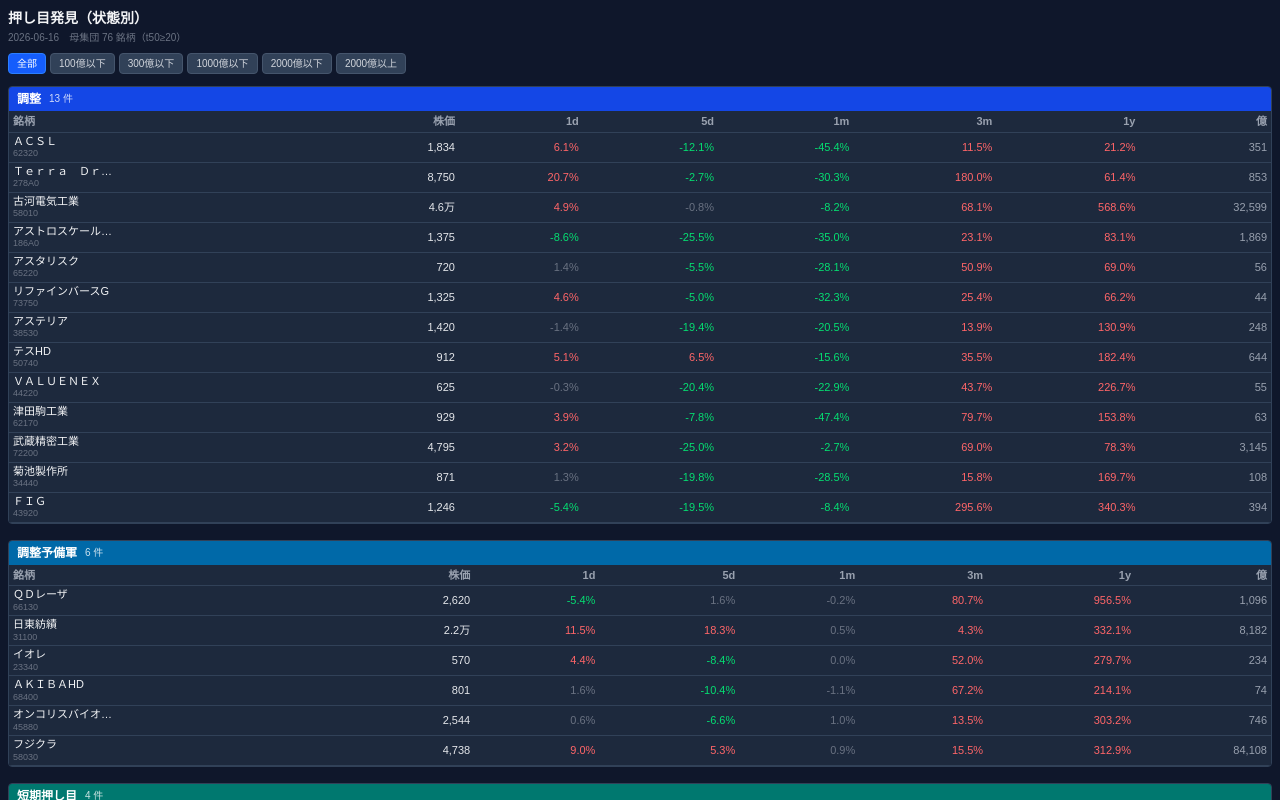
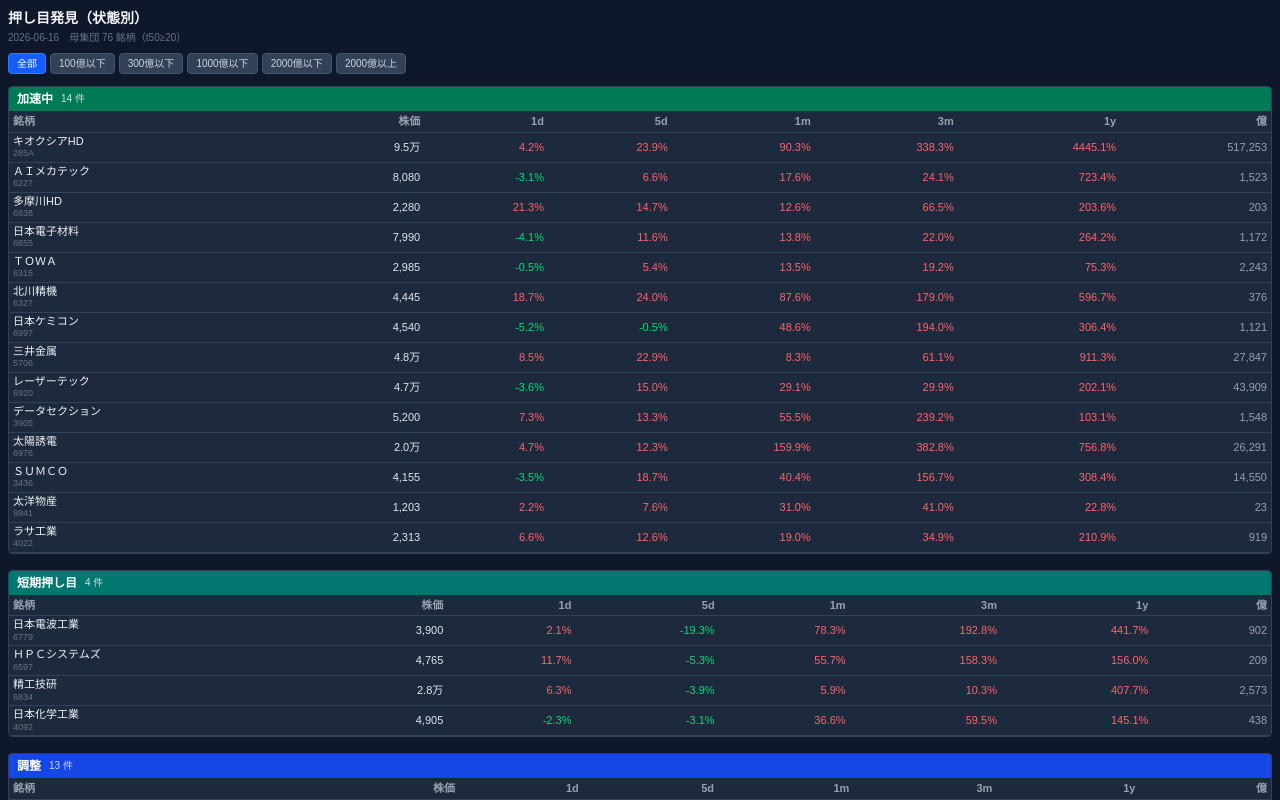
Before and after one commit to biriyani0141/turnover-detector, a Next.js app in the folder web/: page /pullback in a window 1280 px wide. Shown: the top 800 px of the page. Built offline with nearby package versions, Linux system fonts and the light colour scheme.

Commit message:
style: 押し目③ 銘柄コード4桁表示・リターン色を符号ベース化・セクション順変更

```diff
--- a/web/src/app/pullback/page.tsx
+++ b/web/src/app/pullback/page.tsx
@@ -56,10 +56,10 @@ const STATE_CONFIG: {
   label: StateLabel;
   headerBg: string;
 }[] = [
+  { label: "加速中",    headerBg: "bg-emerald-700" },
+  { label: "短期押し目", headerBg: "bg-teal-700"    },
   { label: "調整",      headerBg: "bg-blue-700"    },
   { label: "調整予備軍", headerBg: "bg-sky-700"     },
-  { label: "短期押し目", headerBg: "bg-teal-700"    },
-  { label: "加速中",    headerBg: "bg-emerald-700" },
   { label: "失速",      headerBg: "bg-red-700"     },
 ];
 
@@ -93,12 +93,12 @@ function pct(v: number | null): string {
   return v === null || v === undefined ? "-" : v.toFixed(1) + "%";
 }
 
-// 日本式：プラス=赤、マイナス=緑（暗背景向け明度）
+// 日本式：プラス=赤、マイナス=緑（符号ベース・±2%中立グレーなし）
 function retColor(v: number | null): string {
   if (v === null || v === undefined) return "text-gray-500";
-  if (v >= NEUTRAL_PCT)  return "text-red-400";
-  if (v <= -NEUTRAL_PCT) return "text-green-400";
-  return "text-gray-500";
+  if (v > 0) return "text-red-400";
+  if (v < 0) return "text-green-400";
+  return "text-gray-300";
 }
 
 // 株価：10000円以上は万表記でコンパクト化
@@ -112,6 +112,11 @@ function fmtClose(v: number | null): string {
 function fmtCap(v: number | null): string {
   if (v === null || v === undefined) return "-";
   return Math.round(v).toLocaleString("ja-JP");
+}
+
+// コード4桁表示：末尾0を除去（5桁→4桁）
+function shortCode(code: string): string {
+  return code.endsWith("0") ? code.slice(0, -1) : code;
 }
 
 // 銘柄名短縮：HD化・G化・8文字超を省略
@@ -249,7 +254,7 @@ export default function PullbackPage() {
                     <tr key={r.code} className="border-b border-slate-700">
                       <td className="px-1 py-0.5 text-left">
                         <div className="text-gray-100 leading-tight">{shortName(r.name)}</div>
-                        <div className="text-[9px] text-gray-500 leading-tight">{r.code}</div>
+                        <div className="text-[9px] text-gray-500 leading-tight">{shortCode(r.code)}</div>
                       </td>
                       <td className="px-1 py-0.5 text-right whitespace-nowrap text-gray-200">
                         {fmtClose(r.close)}
```
